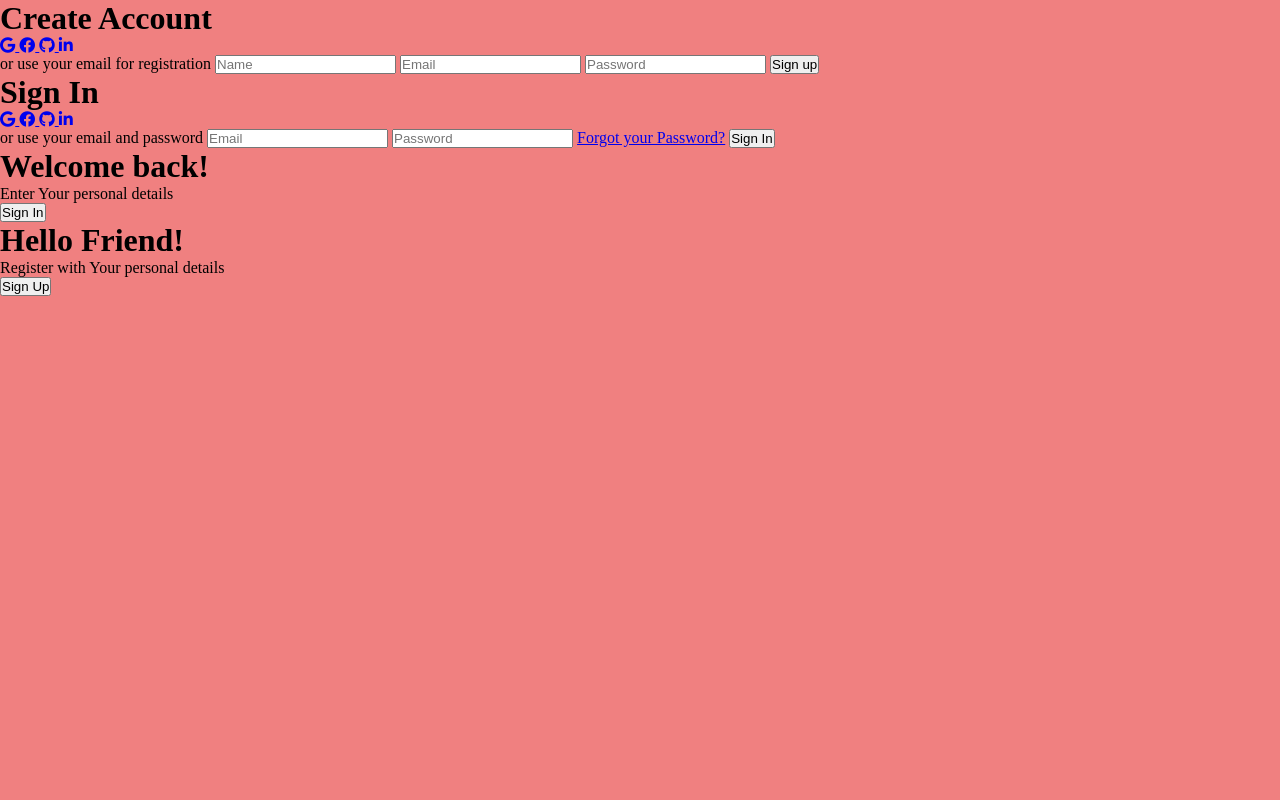
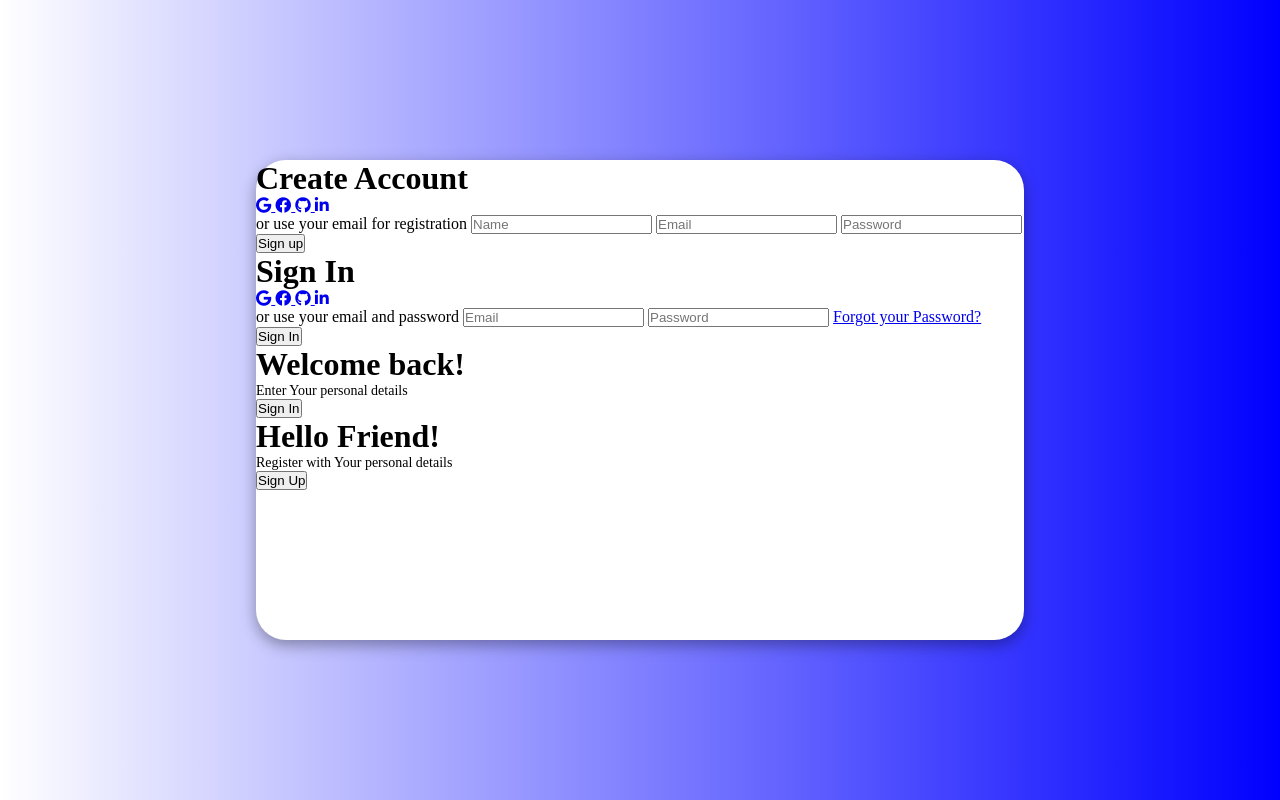
Before and after one commit to slawomirklimek/practice-html, a plain HTML site: page index.html in a window 1280 px wide. Drawn offline with Linux system fonts and the light colour scheme; a script that the page names is missing.

Commit message:
Update style.css

```diff
--- a/style.css
+++ b/style.css
@@ -11,5 +11,29 @@ font-family: Montserrat', sans-serif;
 
 body{
 
-    background-color: lightcoral ;
+    background-color: lightblue ;
+    background: linear-gradient(to right, white,  blue
+    );
+    display: flex;
+    align-items: center;
+    justify-content: center;
+    flex-direction: column;
+    height: 100vh;
+
 }
+
+   .container{
+    background-color: white;
+    border-radius: 30px;
+    box-shadow: 0 5px 15px rgba(0, 0, 0, 0.35);
+    position: relative;
+    width: 768px;
+    max-width: 100%;
+    min-height: 480px;
+
+   }
+
+   .container p{
+    font-size: 14px;
+
+   }
```
